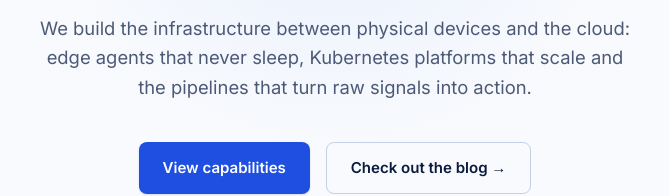
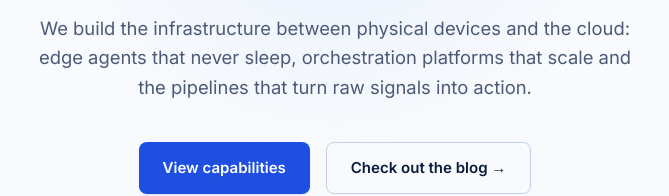
Before and after one commit to AndreaProzzo21/flowingbot, a plain HTML site: page index.html in a window 1280 px wide. Shown: the part 321-517 px from the top of the page, 305-974 px from the left. Drawn offline with Linux system fonts and the light colour scheme.

Commit message:
changed word in hero text in index

```diff
--- a/index.html
+++ b/index.html
@@ -38,7 +38,7 @@
 
         <span class="eyebrow">Edge-to-Cloud Automation Lab</span>
         <h1>Data, from sensor <br>to <span>decision.</span></h1>
-        <p class="lede">We build the infrastructure between physical devices and the cloud: edge agents that never sleep, Kubernetes platforms that scale and the pipelines that turn raw signals into action.</p>
+        <p class="lede">We build the infrastructure between physical devices and the cloud: edge agents that never sleep, orchestration platforms that scale and the pipelines that turn raw signals into action.</p>
 
         <div class="hero-actions">
             <a href="#solutions" class="btn btn-primary">View capabilities</a>
```
